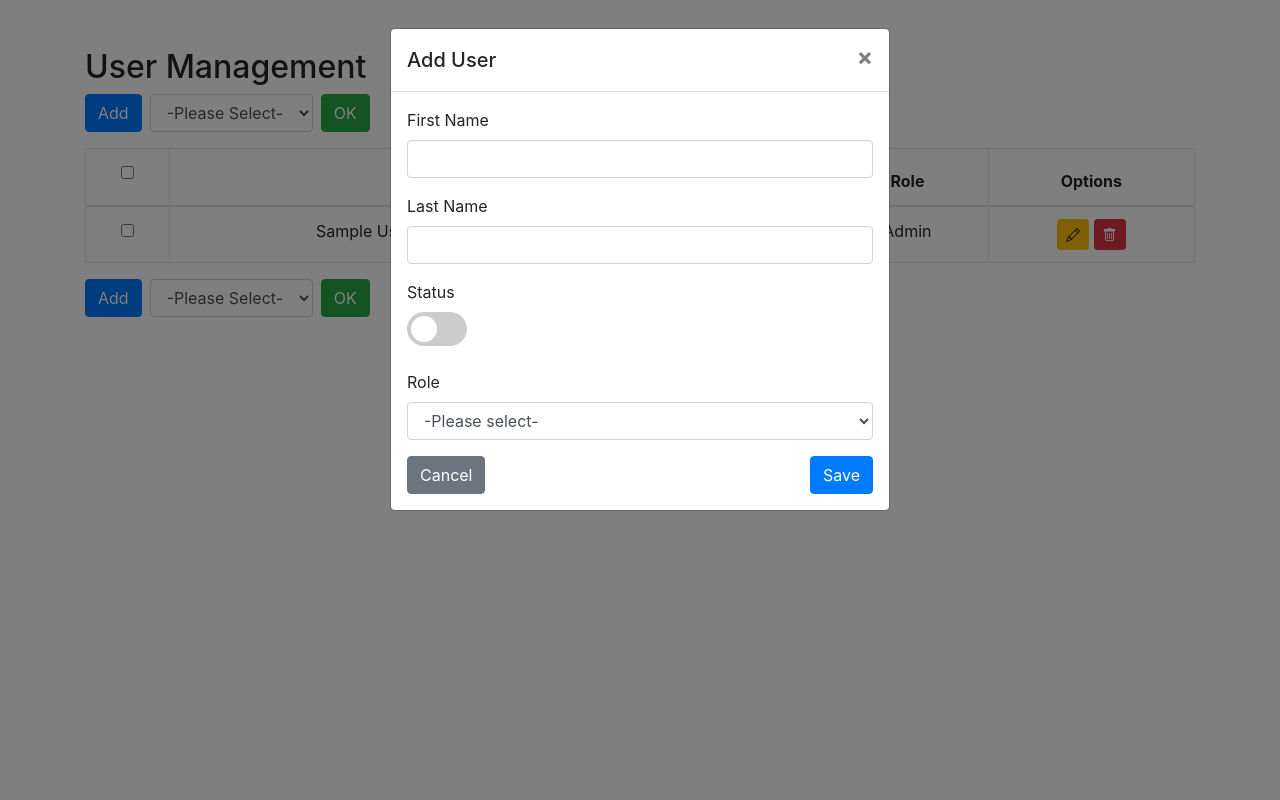
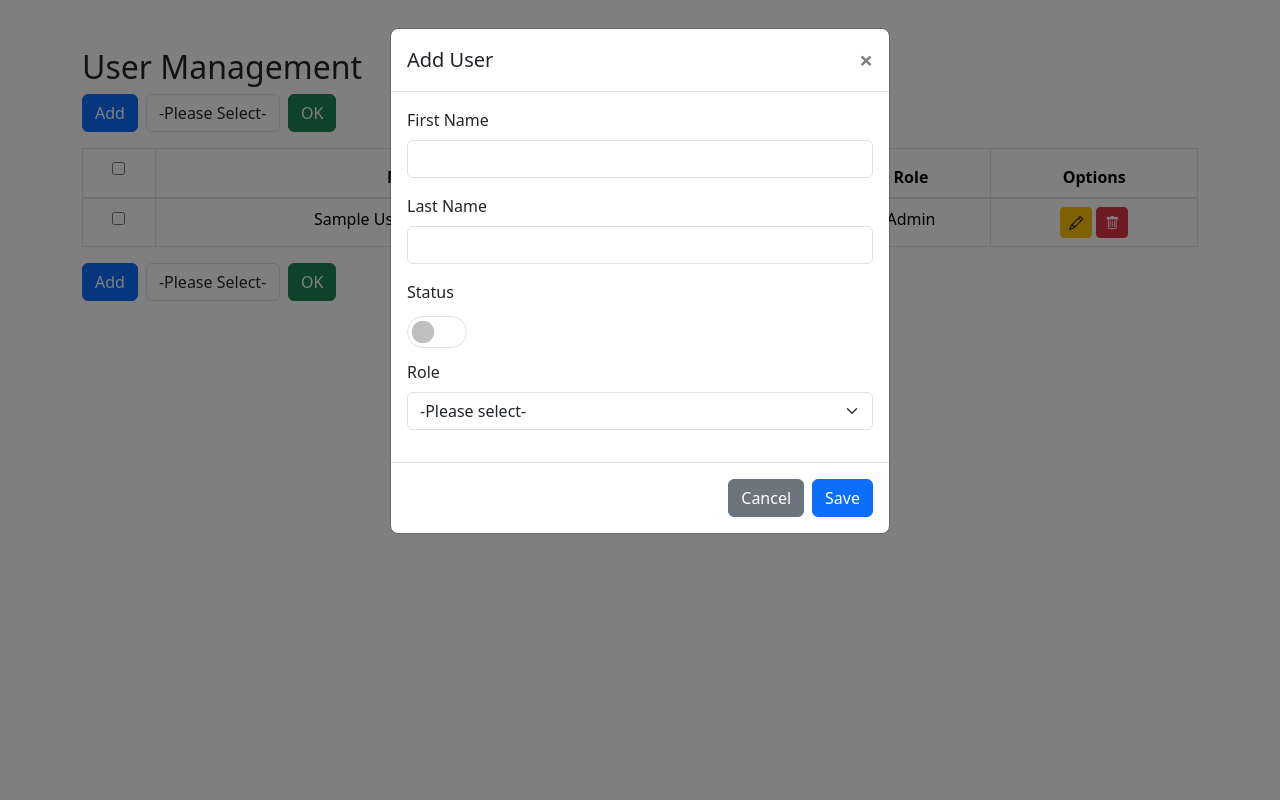
Before and after one commit to Soyer0/UserManagement, a PHP site: page / in a window 1280 px wide, after a click on "Add". Run offline with PHP 8.4, Linux system fonts and the light colour scheme; tables that the repository leaves empty or names only in its code hold one stand-in row (values such as "Sample post").

Commit message:
Updated frontend using bootstrap

```diff
--- a/assets/script.js
+++ b/assets/script.js
@@ -25,6 +25,8 @@ $(document).ready(function () {
         $('#userModal').modal('show');
     }
 
+
+
     // Displays a custom warning modal with the provided message.
     function showCustomWarning(message) {
         document.getElementById('customWarningMessage').innerText = message;
@@ -49,6 +51,11 @@ $(document).ready(function () {
         });
     });
 
+    $('#userModal').on('hidden.bs.modal', function () {
+        // Скрываем все сообщения об ошибках при закрытии модального окна
+        $('#firstNameError, #lastNameError, #roleError').hide();
+    })
+
     // Function for validating the user form
     function validateUserForm() {
         $('#firstNameError, #lastNameError, #roleError').hide();
@@ -69,7 +76,7 @@ $(document).ready(function () {
             isValid = false;
         }
 
-        if (!selectedRole) {
+        if (selectedRole==="0") {
             $('#roleError').show();
             isValid = false;
         }
--- a/assets/style.css
+++ b/assets/style.css
@@ -1,21 +1,3 @@
-/* General Table Styling */
-table {
-    width: 100%;
-}
-
-thead th {
-    background-color: transparent;
-    text-align: center;
-}
-
-tbody td {
-    text-align: center;
-}
-
-tbody tr:hover {
-    background-color: #f1f1f1;
-}
-
 /* Status Indicators */
 .status-circle {
     display: inline-block;
@@ -34,64 +16,29 @@ tbody tr:hover {
     background-color: #6c757d;
 }
 
-/* Switch Styling */
-.switch {
-    position: relative;
-    display: inline-block;
-    width: 60px;
-    height: 34px;
+tbody tr:hover {
+    background-color: #f1f1f1;
 }
 
-.switch input {
-    opacity: 0;
-    width: 0;
-    height: 0;
+/* Table text alignment */
+tbody td {
+    text-align: center;
 }
 
-.slider {
-    position: absolute;
-    cursor: pointer;
-    top: 0;
-    left: 0;
-    right: 0;
-    bottom: 0;
-    background-color: #ccc;
-    transition: .4s;
+thead th {
+    text-align: center;
 }
 
-.slider:before {
-    position: absolute;
-    content: "";
-    height: 26px;
-    width: 26px;
-    left: 4px;
-    bottom: 4px;
-    background-color: white;
-    transition: .4s;
+.form-check-input {
+    clear: left;
 }
 
-input:checked + .slider {
-    background-color: #4CAF50;
+.form-switch.form-switch-lg {
+    margin-bottom: 1.5rem; /* JUST FOR STYLING PURPOSE */
 }
 
-input:focus + .slider {
-    box-shadow: 0 0 1px #4CAF50;
+.form-switch.form-switch-lg .form-check-input {
+    height: 2rem;
+    width: calc(3rem + 0.75rem);
+    border-radius: 4rem;
 }
-
-input:checked + .slider:before {
-    transform: translateX(26px);
-}
-
-.slider.round {
-    border-radius: 34px;
-}
-
-.slider.round:before {
-    border-radius: 50%;
-}
-
-/* Modal Buttons */
-.modal-footer {
-    display: flex;
-    justify-content: space-between;
-}
--- a/index.php
+++ b/index.php
@@ -19,6 +19,7 @@ $roles = [1 => 'Admin', 2 => 'User'];
     <!-- CSS -->
     <link rel="stylesheet" href="https://cdnjs.cloudflare.com/ajax/libs/bootstrap-icons/1.5.0/font/bootstrap-icons.min.css">
     <link rel="stylesheet" href="https://stackpath.bootstrapcdn.com/bootstrap/4.5.2/css/bootstrap.min.css">
+    <link href="https://cdn.jsdelivr.net/npm/bootstrap@5.3.2/dist/css/bootstrap.min.css" rel="stylesheet">
     <link rel="stylesheet" href="assets/style.css">
     <!-- JS -->
     <script src="https://code.jquery.com/jquery-3.6.0.min.js"></script>
@@ -64,7 +65,7 @@ $roles = [1 => 'Admin', 2 => 'User'];
                 <td class="status">
                     <span class="status-circle <?= $user['status'] ? 'active' : 'not-active' ?>"></span>
                 </td>
-                <td><?= htmlspecialchars($roles[$user['role_id']]) ?></td>
+                <td><?= $roles[$user['role_id']] ?></td>
                 <td>
                     <button class="btn btn-warning btn-sm editUserBtn" data-toggle="modal" data-target="#userModal" data-id="<?= $user['id'] ?>">
                         <i class="bi bi-pencil"></i>
@@ -104,38 +105,38 @@ $roles = [1 => 'Admin', 2 => 'User'];
             <div class="modal-body">
                 <form id="userForm" method="POST">
                     <input type="hidden" id="userId" name="userId">
-                    <div class="mb-3">
-                        <label for="firstName">First Name</label>
+                    <div class="form-group mb-3">
+                        <label for="firstName" class="form-label">First Name</label>
                         <input type="text" class="form-control" id="firstName" name="firstName">
-                        <small class="text-danger" id="firstNameError" style="display: none;">This field is required.</small>
+                        <small class="form-text text-danger" id="firstNameError" style="display: none;">This field is required.</small>
                     </div>
-                    <div class="mb-3">
-                        <label for="lastName">Last Name</label>
+                    <div class="form-group mb-3">
+                        <label for="lastName" class="form-label">Last Name</label>
                         <input type="text" class="form-control" id="lastName" name="lastName">
-                        <small class="text-danger" id="lastNameError" style="display: none;">This field is required.</small>
+                        <small class="form-text text-danger" id="lastNameError" style="display: none;">This field is required.</small>
                     </div>
-                    <div class="mb-3">
-                        <label for="statusSwitch">Status</label><br>
-                        <label class="switch">
-                            <input type="checkbox" id="statusSwitch" name="status" value="1">
-                            <span class="slider round"></span>
-                        </label>
+                    <div class="form-group mb-3">
+                        <label for="statusSwitch" class="form-label">Status</label>
+                        <div class="form-check form-switch form-switch-lg">
+                            <input class="form-check-input" type="checkbox" id="statusSwitch" name="status" value="1">
+                            <label class="form-check-label" for="statusSwitch"></label>
+                        </div>
                         <input type="hidden" id="statusHidden" name="status" value="0">
                     </div>
-                    <div class="mb-3">
-                        <label for="role_id">Role</label>
-                        <select class="form-select form-control" id="role_id" name="role_id">
+                    <div class="form-group mb-3">
+                        <label for="role_id" class="form-label">Role</label>
+                        <select class="form-select" id="role_id" name="role_id">
                             <option value="0">-Please select-</option>
                             <option value="1">Admin</option>
                             <option value="2">User</option>
                         </select>
-                        <small class="text-danger" id="roleError" style="display: none;">Please choose a role from the list.</small>
-                    </div>
-                    <div class="d-flex justify-content-between">
-                        <button type="button" class="btn btn-secondary" data-dismiss="modal">Cancel</button>
-                        <button type="submit" class="btn btn-primary" id="submitBtn">Save</button>
+                        <small class="form-text text-danger" id="roleError" style="display: none;">Please choose a role from the list.</small>
                     </div>
                 </form>
+            </div>
+            <div class="modal-footer">
+                <button type="button" class="btn btn-secondary" data-dismiss="modal">Cancel</button>
+                <button type="submit" class="btn btn-primary" id="submitBtn" form="userForm">Save</button>
             </div>
         </div>
     </div>
```
